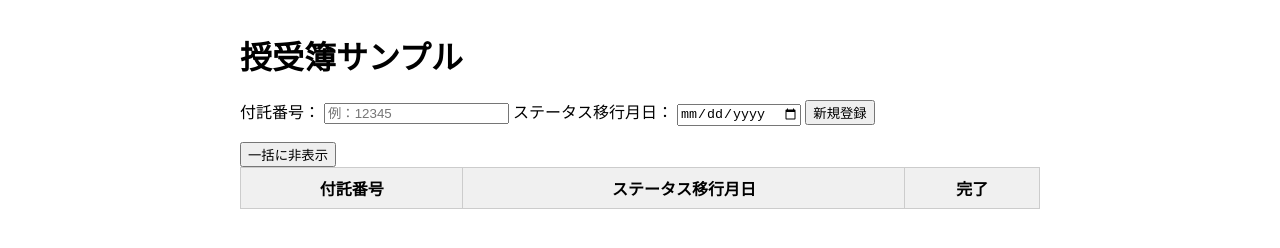
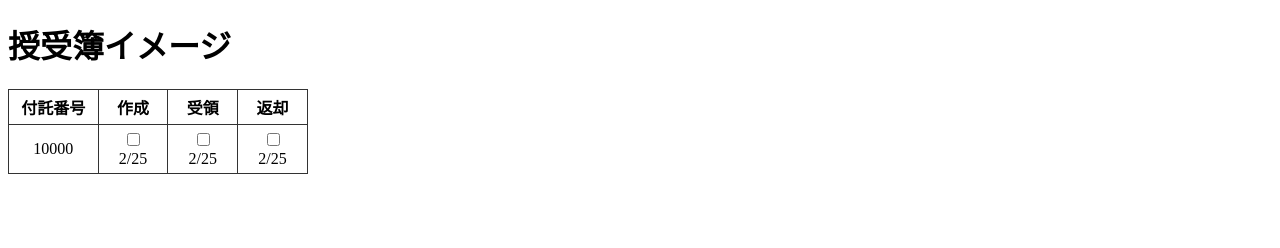
Before and after one commit to k-kei-masu/jujuvo, a plain HTML site: page index.html in a window 1280 px wide. Drawn offline with Linux system fonts and the light colour scheme.

Commit message:
Update index.html

```diff
--- a/index.html
+++ b/index.html
@@ -2,158 +2,60 @@
 <html lang="ja">
 <head>
   <meta charset="UTF-8">
-  <!-- スマホでの表示に合わせてviewportを設定 -->
-  <meta name="viewport" content="width=device-width, initial-scale=1.0">
   <title>授受簿サンプル</title>
   <style>
-    /* テーブルの簡易スタイル */
     table {
-      width: 100%;
       border-collapse: collapse;
-      margin-bottom: 1rem;
+      margin: 20px 0;
+      width: 300px; /* お好みで調整 */
     }
     th, td {
-      border: 1px solid #ccc;
-      padding: 0.5rem;
+      border: 1px solid #333;
       text-align: center;
+      padding: 5px;
+      width: 60px; /* お好みで調整 */
     }
-    th {
-      cursor: pointer; /* ソート可能列のためカーソルをポインタに */
-      background-color: #f0f0f0;
-    }
-    /* PC画面用の簡易デザイン */
-    @media screen and (min-width: 768px) {
-      body {
-        margin: 2rem auto;
-        max-width: 800px;
-        font-size: 16px;
-      }
-    }
-    /* 完了行に付与されるクラス。まとめて非表示にする際に使用 */
-    .completed {
-      background-color: #d3d3d3; /* 完了行と分かるように色を変えておく（任意） */
-    }
-    /* 非表示にするためのクラス */
-    .hidden {
-      display: none;
+    /* 付託番号だけ少し幅を広げる例 */
+    th:first-child, td:first-child {
+      width: 80px;
     }
   </style>
 </head>
 <body>
-  <h1>授受簿サンプル</h1>
-
-  <!-- 新規登録フォーム -->
-  <div>
-    <label for="futakuInput">付託番号：</label>
-    <input type="text" id="futakuInput" placeholder="例：12345">
-
-    <label for="dateInput">ステータス移行月日：</label>
-    <input type="date" id="dateInput">
-
-    <button onclick="addRow()">新規登録</button>
-  </div>
-
-  <!-- 一括に非表示ボタン -->
-  <div style="margin-top: 1rem;">
-    <button onclick="hideCompletedRows()">一括に非表示</button>
-  </div>
-
-  <!-- テーブル -->
-  <table id="myTable">
+  <h1>授受簿イメージ</h1>
+  <table>
     <thead>
       <tr>
-        <th onclick="sortTable(0)">付託番号</th>
-        <th onclick="sortTable(1)">ステータス移行月日</th>
-        <th>完了</th>
+        <th>付託番号</th>
+        <th>作成</th>
+        <th>受領</th>
+        <th>返却</th>
       </tr>
     </thead>
     <tbody>
-      <!-- 新規登録時、ここに行が追加される -->
+      <tr>
+        <td>10000</td>
+        <!-- 作成 -->
+        <td>
+          <input type="checkbox" />
+          <br />
+          <!-- ここは手入力でも、type="date"でもOK -->
+          2/25
+        </td>
+        <!-- 受領 -->
+        <td>
+          <input type="checkbox" />
+          <br />
+          2/25
+        </td>
+        <!-- 返却 -->
+        <td>
+          <input type="checkbox" />
+          <br />
+          2/25
+        </td>
+      </tr>
     </tbody>
   </table>
-
-  <script>
-    // テーブルソート機能
-    // colIndexに応じて、付託番号(文字列ソート)か日付ソートかを行う
-    function sortTable(colIndex) {
-      const table = document.getElementById("myTable");
-      const tbody = table.querySelector("tbody");
-      const rows = Array.from(tbody.rows);
-
-      // ソートの種類を判定（0番目は文字列、1番目は日付想定）
-      let isDateSort = (colIndex === 1);
-
-      rows.sort((a, b) => {
-        const cellA = a.cells[colIndex].innerText;
-        const cellB = b.cells[colIndex].innerText;
-
-        if(isDateSort) {
-          // 日付をソート
-          // 空欄や不正な日付が入る場合は fallback
-          const dateA = new Date(cellA).getTime() || 0;
-          const dateB = new Date(cellB).getTime() || 0;
-          return dateA - dateB;
-        } else {
-          // 文字列ソート(付託番号)
-          return cellA.localeCompare(cellB, 'ja');
-        }
-      });
-
-      // ソート後の順序でtbodyに再度append
-      rows.forEach(row => tbody.appendChild(row));
-    }
-
-    // 新規行を追加する
-    function addRow() {
-      const futakuInput = document.getElementById("futakuInput");
-      const dateInput = document.getElementById("dateInput");
-
-      const futakuVal = futakuInput.value.trim();
-      const dateVal = dateInput.value.trim();
-
-      if(!futakuVal || !dateVal) {
-        alert("付託番号とステータス移行月日を入力してください。");
-        return;
-      }
-
-      const table = document.getElementById("myTable").getElementsByTagName("tbody")[0];
-      const newRow = table.insertRow();
-
-      // 付託番号セル
-      const cellFutaku = newRow.insertCell();
-      cellFutaku.innerText = futakuVal;
-
-      // ステータス移行月日セル
-      const cellDate = newRow.insertCell();
-      cellDate.innerText = dateVal;
-
-      // 完了ボタンセル
-      const cellComplete = newRow.insertCell();
-      const completeBtn = document.createElement("button");
-      completeBtn.innerText = "完了";
-      completeBtn.addEventListener("click", () => {
-        // 完了クリック時は行にcompletedクラスを付与
-        newRow.classList.toggle("completed");
-      });
-      cellComplete.appendChild(completeBtn);
-
-      // 入力欄をクリア
-      futakuInput.value = "";
-      dateInput.value = "";
-    }
-
-    // 完了にした行を一括非表示にする
-    function hideCompletedRows() {
-      const table = document.getElementById("myTable");
-      const rows = table.querySelectorAll("tbody tr");
-
-      rows.forEach(row => {
-        if(row.classList.contains("completed")) {
-          // completedクラスのついた行は非表示にする
-          row.classList.add("hidden");
-        }
-      });
-    }
-  </script>
 </body>
 </html>
```
